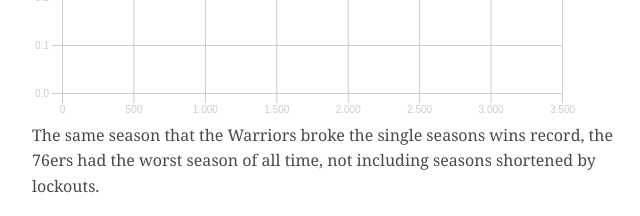
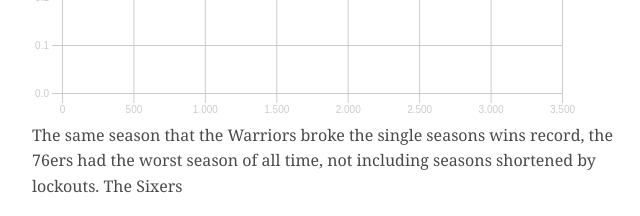
Before and after one commit to keo46/NBA-3-Point-Shooting, a plain HTML site: page index.html in a window 1280 px wide. Shown: the part 4020-4236 px from the top of the page, 308-948 px from the left. Drawn offline with Linux system fonts and the light colour scheme.

```diff
--- a/index.html
+++ b/index.html
@@ -45,7 +45,7 @@
 
         <div class="chart-container" data-team="PHI" data-season="2015-16"></div>
 
-        <p>The same season that the Warriors broke the single seasons wins record, the 76ers had the worst season of all time, not including seasons shortened by lockouts.</p>
+        <p>The same season that the Warriors broke the single seasons wins record, the 76ers had the worst season of all time, not including seasons shortened by lockouts. The Sixers </p>
 
         <h2>The The 2015-2017 Warriors</h2>
 
```
